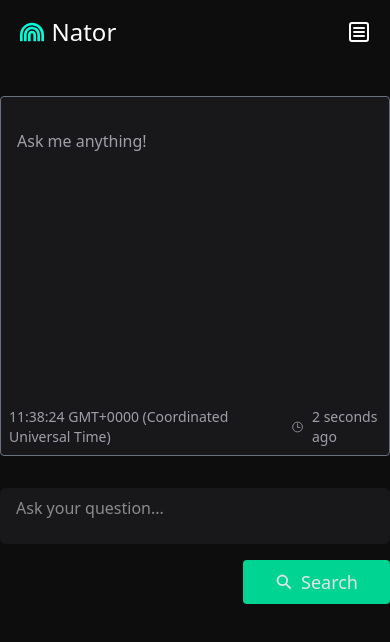
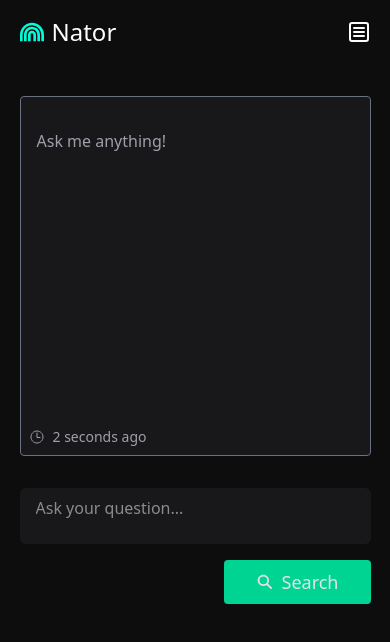
Before and after one commit to odinaka-dev/Nator, a React (Vite) app: page /knowledge in a window 390 px wide. Shown: the top 642 px of the page. Built offline with nearby package versions, Linux system fonts and the light colour scheme.

Commit message:
Ai completed

```diff
--- a/src/pages/knowledge.tsx
+++ b/src/pages/knowledge.tsx
@@ -10,25 +10,22 @@ const KnowledgeComponents = () => {
     e.preventDefault();
 
     try {
-      const response = await fetch("https://models.inference.ai.azure.com", {
+      const response = await fetch(
+        "https://openrouter.ai/api/v1/chat/completions",
+        {
           method: "POST",
-        mode: "no-cors",
+          // mode: "no-cors",
           headers: {
             Accept: "application/json",
             "Content-Type": "application/json",
             Authorization: `Bearer ${import.meta.env.VITE_AZURE_API_KEY}`,
           },
           body: JSON.stringify({
-          messages: [
-            { role: "system", content: "" },
-            { role: "user", content: question },
-          ],
-          model: "gpt-4o",
-          temperature: 1,
-          max_tokens: 4096,
-          top_p: 1,
+            model: "deepseek/deepseek-chat-v3-0324:free",
+            messages: [{ role: "user", content: question }],
           }),
-      });
+        }
+      );
 
       const data = await response.json();
       if (response.ok) {
@@ -44,7 +41,7 @@ const KnowledgeComponents = () => {
 
   const date = new Date();
   return (
-    <section className="pt-8">
+    <section className="pt-8 max-w-[90%] mx-auto">
       <div className="intelligence">
         <div className="relative py-6 px-2 bg-zinc-900 w-full h-90 rounded-sm border border-gray-500">
           <div className="overflow-auto max-h-80 p-2">
@@ -53,7 +50,7 @@ const KnowledgeComponents = () => {
             </p>
           </div>
           <div className="text-zinc-400 absolute bottom-2 flex space-x-3">
-            <p className="text-sm">{date.toTimeString()}</p>
+            <p className="text-sm hidden md:flex">{date.toTimeString()}</p>
             <div className="flex space-x-2 items-center">
               <IoTimeOutline />
               <p className="text-sm"> 2 seconds ago</p>
```
Also changed, not shown: 1 other file (tests, documents, lock files or other folders). Lines whose indentation alone changed are shown as unchanged.
